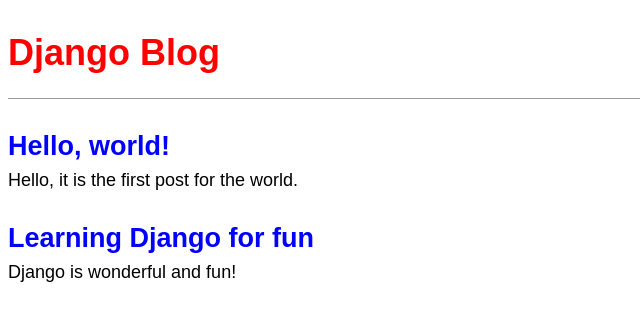
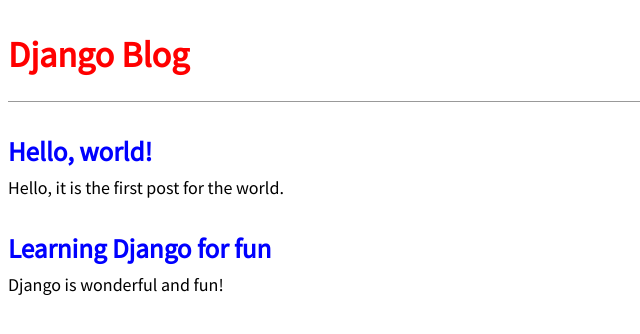
Before and after one commit to Dwingkak/blog, a Django app: page / in a window 1280 px wide. Shown: the top 334 px of the page, without its empty margins (0-640 px from the left). Run offline with Django 4.2, Linux system fonts and the light colour scheme; data comes from the database, SQL or seed files in the repository.

Commit message:
amend rel='stylesheet'

```diff
--- a/templates/base.html
+++ b/templates/base.html
@@ -2,7 +2,7 @@
 <html>
     <head>
         <title>Django blog</title>
-        <link href="https://fonts.googleapis.com/css?family=Source+Sans+Pro:400" href="stylesheet">
+        <link href="https://fonts.googleapis.com/css?family=Source+Sans+Pro:400" rel="stylesheet">
         <link rel="stylesheet" href="{% static 'css/base.css' %}">
     </head>
     <body>
```
